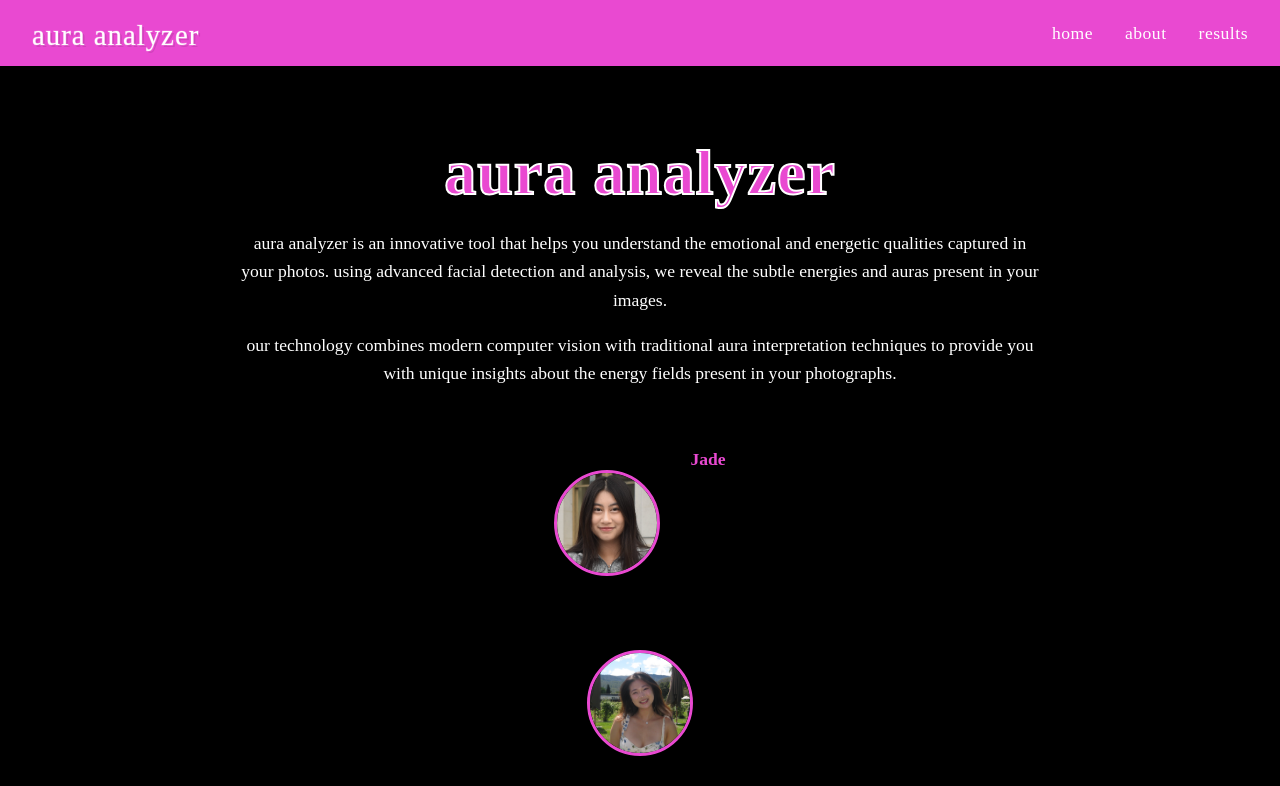
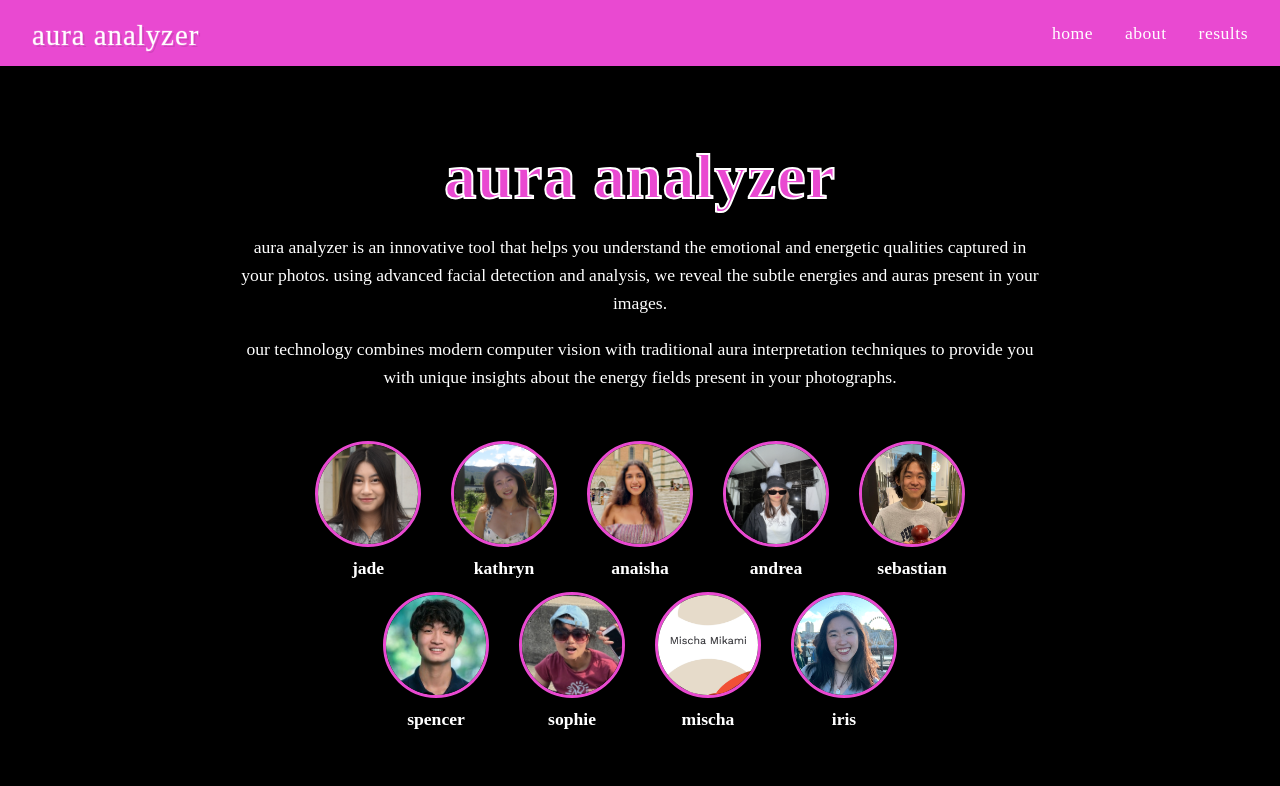
Before and after one commit to callaunchpad/aura-analyzer-web, a React (Vite) app: page /about in a window 1280 px wide. Shown: the top 786 px of the page. Built offline with nearby package versions, Linux system fonts and the light colour scheme.

Commit message:
[about] formatted names + pictures

```diff
--- a/src/pages/About.module.css
+++ b/src/pages/About.module.css
@@ -23,7 +23,7 @@
   height: 100px;
   border-radius: 50%;
   object-fit: cover;
-  margin: 2rem auto;
+  margin: 0;
   display: block;
   border: 3px solid #e949d1;
   box-shadow: 4px 4px 0px rgba(0, 0, 0, 0.1);
@@ -52,14 +52,17 @@
   display: flex;
   justify-content: center;
   gap: 30px;
+  align-items: flex-start;
 }
 
 .faceName {
   font-size: 1.1rem;
   font-weight: bold;
-  color: #e949d1;
+  color: white;
   margin-top: 8px;
+  margin-bottom: 0;
   font-family: "Futura", cursive;
+  text-transform: lowercase;
 }
 
 .roundImage {
@@ -69,4 +72,6 @@
   object-fit: cover;
   border: 3px solid #e949d1;
   box-shadow: 4px 4px 0px rgba(0, 0, 0, 0.1);
+  margin: 0;
+  display: block;
 }
--- a/src/pages/About.tsx
+++ b/src/pages/About.tsx
@@ -20,20 +20,44 @@ const About = () => {
       </div>
       <div className={styles.facesGrid}>
         <div className={styles.facesRow}>
+          <div>
             <img src="jade.png" className={styles.roundImage} alt="Jade" />
-          <p className={styles.faceName}>Jade</p>
+            <p className={styles.faceName}>jade</p>
           </div>
           <div>
             <img src="kathryn.png" className={styles.roundImage} alt="Kathryn" />
+            <p className={styles.faceName}>kathryn</p>
+          </div>
+          <div>
             <img src="anaisha.png" className={styles.roundImage} alt="Anaisha" />
+            <p className={styles.faceName}>anaisha</p>
+          </div>
+          <div>
             <img src="andrea.png" className={styles.roundImage} alt="Andrea" />
+            <p className={styles.faceName}>andrea</p>
+          </div>
+          <div>
             <img src="seb.png" className={styles.roundImage} alt="Seb" />
+            <p className={styles.faceName}>sebastian</p>
+          </div>
         </div>
         <div className={styles.facesRow}>
+          <div>
             <img src="spencer.png" className={styles.roundImage} alt="Spencer" />
+            <p className={styles.faceName}>spencer</p>
+          </div>
+          <div>
             <img src="sophie.png" className={styles.roundImage} alt="Sophie" />
+            <p className={styles.faceName}>sophie</p>
+          </div>
+          <div>
             <img src="mischa.png" className={styles.roundImage} alt="Mischa" />
+            <p className={styles.faceName}>mischa</p>
+          </div>
+          <div>
             <img src="iris.png" className={styles.roundImage} alt="Iris" />
+            <p className={styles.faceName}>iris</p>
+          </div>
         </div>
       </div>
     </div>
```
Lines whose indentation alone changed are shown as unchanged.
